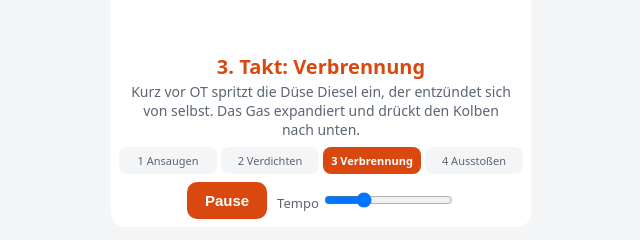
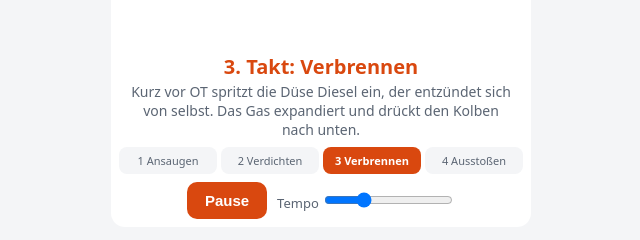
Before and after one commit to bennetfinger-glitch/meine-website, a plain HTML site: page index.html in a window 1280 px wide. Shown: the part 525-765 px from the top of the page, 319-959 px from the left. Drawn offline with Linux system fonts and the light colour scheme.

```diff
--- a/index.html
+++ b/index.html
@@ -30,14 +30,14 @@ label{font-size:13px;color:var(--mut)}
 <canvas id="c" width="360" height="460"></canvas>
 <div id="phase"></div>
 <div id="desc"></div>
-<div class="steps"><div>1 Ansaugen</div><div>2 Verdichten</div><div>3 Verbrennung</div><div>4 Ausstoßen</div></div>
+<div class="steps"><div>1 Ansaugen</div><div>2 Verdichten</div><div>3 Verbrennen</div><div>4 Ausstoßen</div></div>
 <div class="ctl"><button id="pp">Pause</button><label>Tempo <input id="sp" type="range" min="0.2" max="3" step="0.1" value="1"></label></div>
 </div>
 <script>
 const cv=document.getElementById('c'),g=cv.getContext('2d');
 const CX=180,CY=400,R=40,L=110,HEAD=205,X0=130,X1=230;
 let th=0,run=true,spd=1,last=0;
-const names=['Ansaugen','Verdichten','Verbrennung','Ausstoßen'];
+const names=['Ansaugen','Verdichten','Verbrennen','Ausstoßen'];
 const descs=['Kolben fährt nach unten, das Einlassventil ist offen: reine Luft strömt ein (keine Kraftstoffbeimischung).',
 'Beide Ventile geschlossen. Der Kolben verdichtet die Luft stark – sie erhitzt sich auf über 600 °C.',
 'Kurz vor OT spritzt die Düse Diesel ein, der entzündet sich von selbst. Das Gas expandiert und drückt den Kolben nach unten.',
```
